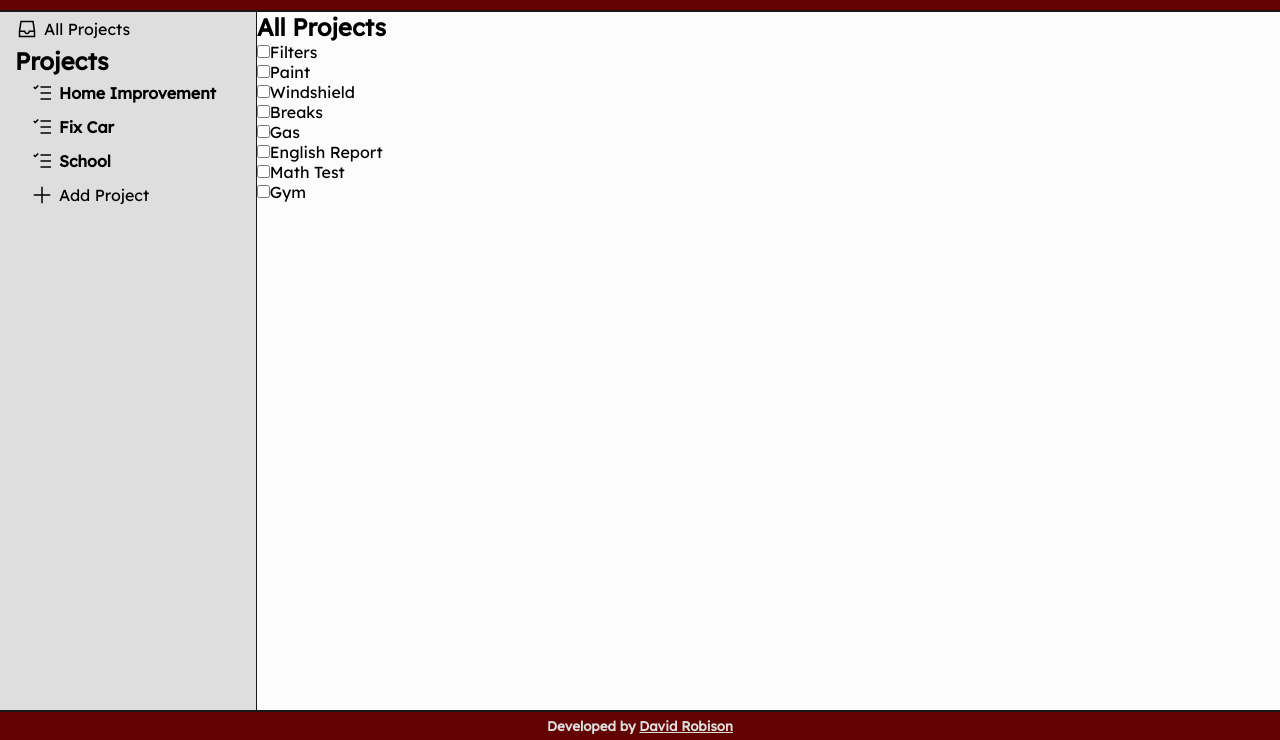
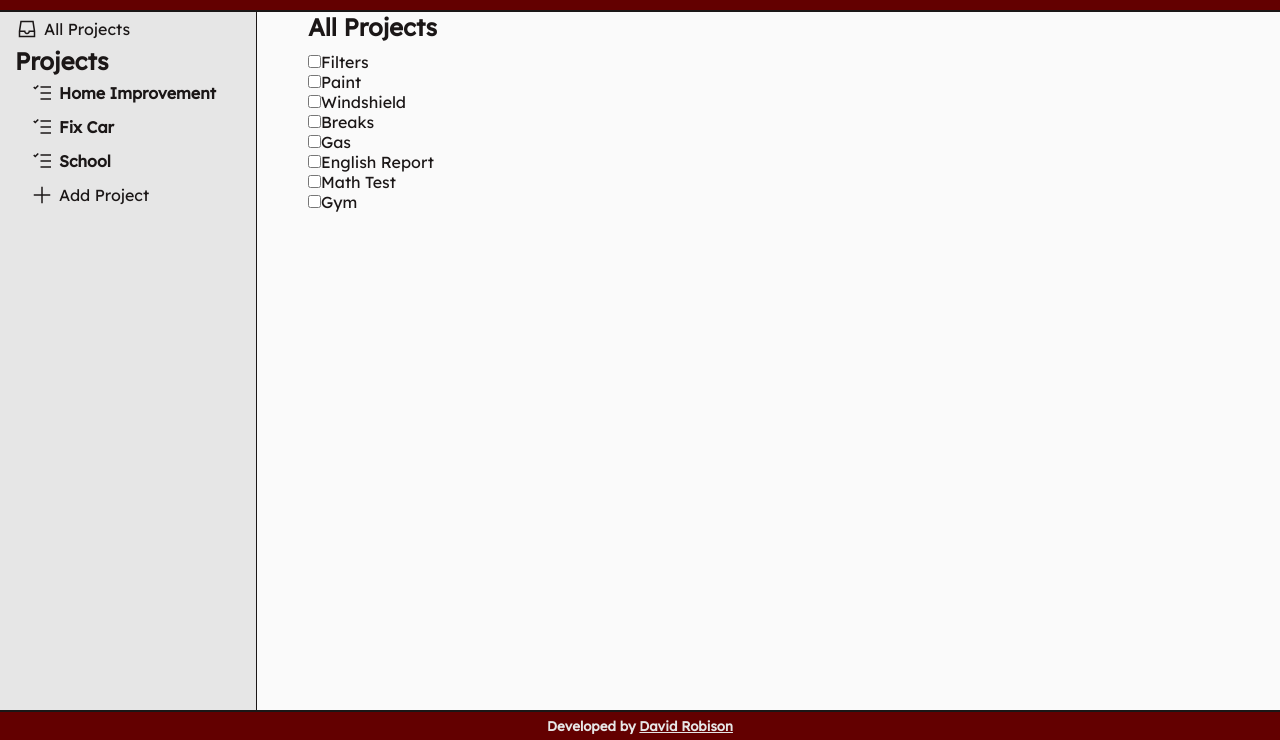
Before and after one commit to robisonwebdev/Todo-List, a plain HTML site: page index.html in a window 1280 px wide. Both pictures are taken after a click on the element "All Projects". Shown: the part 60-800 px from the top of the page. Drawn offline with nearby package versions, Linux system fonts and the light colour scheme.

Commit message:
Adjusted root colors, set body color, set display flex on #todoContainer, and set width on #todoCotnainer's children

```diff
--- a/styles.css
+++ b/styles.css
@@ -6,11 +6,12 @@
 :root {
     --black: #1b1717;
     --red: #630000;
-    --white: hsl(0, 0%, 99%);
-    --darkerWhite: hsl(0, 0%, 87%);
+    --white: hsl(0, 0%, 98%);
+    --darkerWhite: hsl(0, 0%, 90%);
 }
 
 body {
+    color: var(--black);
     font-family: 'Lexend', sans-serif;
 }
 
@@ -142,13 +143,26 @@ body {
 }
 
 #todoContainer {
+    display: flex;
+    flex-direction: column;
+    align-items: center;
+    gap: 10px;
+
     background-color: var(--white);
     height: 100%;
     width: 80vw;
 }
 
+#todoHeader, #todoList, #addTodoItemBtn {
+    width: 90%;
+}
+
 ul {
     list-style-type: none;
+}
+
+#todoContainer ul li {
+    width: 90%;
 }
 
 /* --- FOOTER --- */
```
